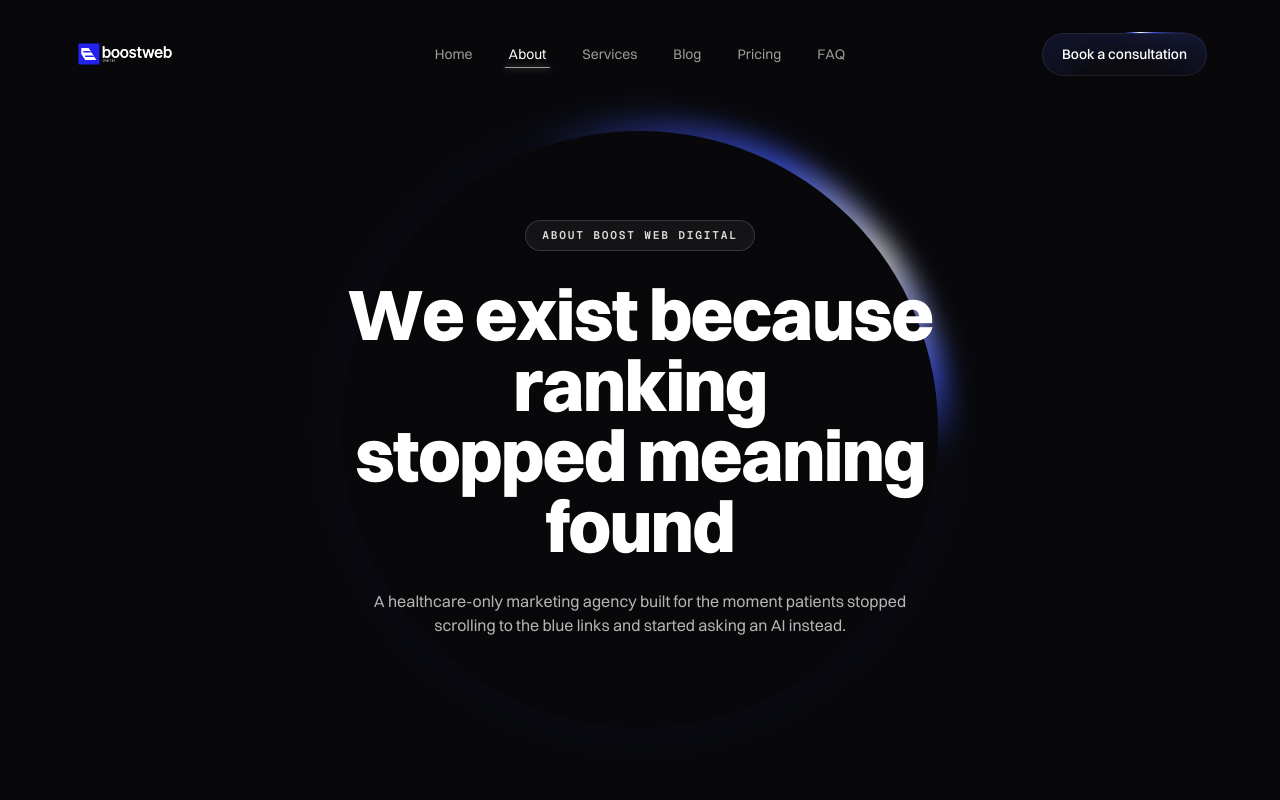
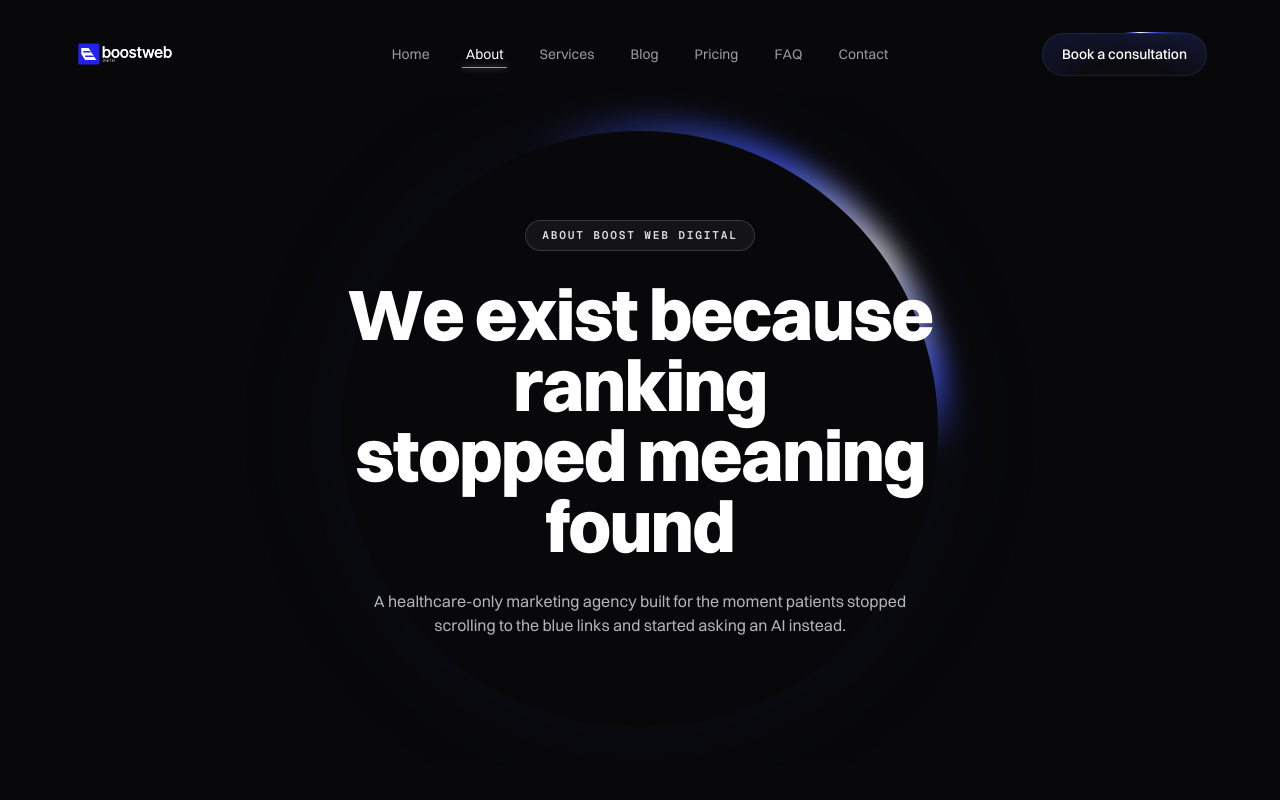
Before and after one commit to ritik2926/boostwebdigital, a Next.js app: page /about in a window 1280 px wide. Shown: the top 800 px of the page. Built offline with nearby package versions, Linux system fonts and the light colour scheme.

Commit message:
feat: add Contact link to primary nav

```diff
--- a/src/components/Navbar.tsx
+++ b/src/components/Navbar.tsx
@@ -26,6 +26,7 @@ const NAV_LINKS = [
   { label: "Blog", href: "/blogs/" },
   { label: "Pricing", href: "/#pricing" },
   { label: "FAQ", href: "/#faq" },
+  { label: "Contact", href: "/contact/" },
 ];
 
 const MotionLink = motion.create(Link);
```
